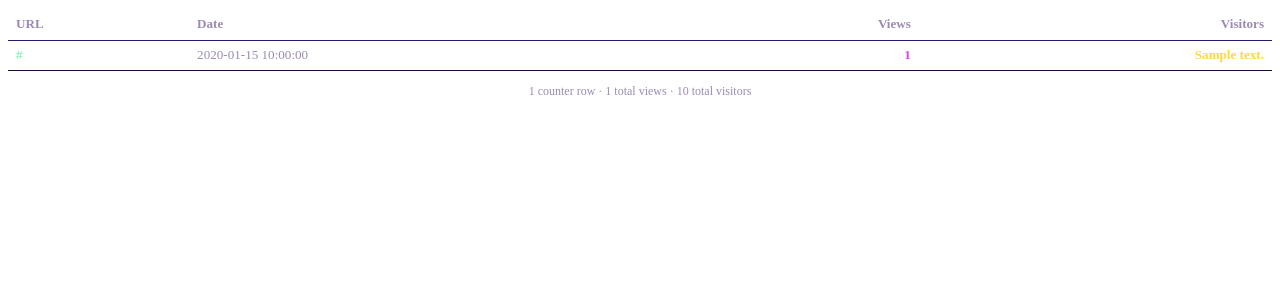
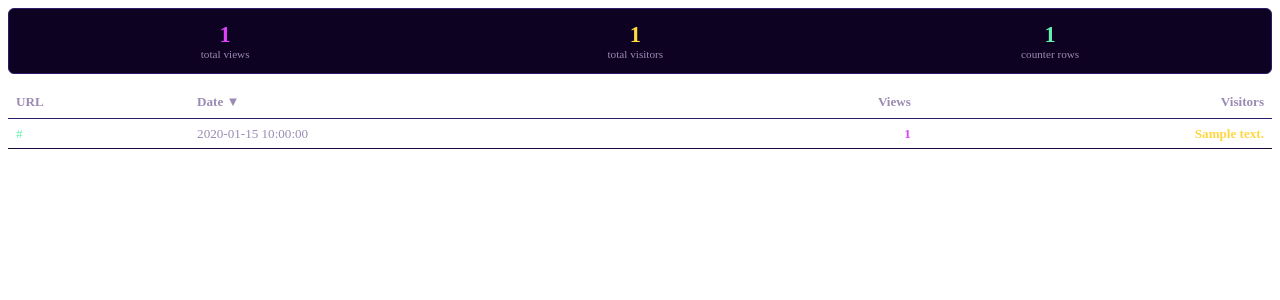
Before and after one commit to fruch/coodie, a Flask app: template demos/realtime-counters/templates/partials/counter_list.html in a window 1280 px wide. Shown: the top 300 px of the page. Run offline with Flask 3, Linux system fonts and the light colour scheme; the template is opened without the code that fills it: most values are stand-ins (such as "Sample title", 1, 10 or a date in 2020).

Commit message:
fix(demos): show counters at top with aggregate totals, sort by date descending
Co-authored-by: fruch <340979+fruch@users.noreply.github.com>

```diff
--- a/demos/realtime-counters/templates/partials/counter_list.html
+++ b/demos/realtime-counters/templates/partials/counter_list.html
@@ -1,21 +1,37 @@
 {% if counters %}
+<!-- Aggregate totals banner -->
+<div style="display: flex; justify-content: space-around; padding: 0.8rem; margin-bottom: 0.8rem; background: #0d0221; border: 1px solid #2d1b69; border-radius: 6px;">
+    <div style="text-align: center;">
+        <div style="font-size: 1.4rem; font-weight: bold; color: #e040fb;">{{ total_views }}</div>
+        <div style="font-size: 0.7rem; color: #9b8bb4;">total views</div>
+    </div>
+    <div style="text-align: center;">
+        <div style="font-size: 1.4rem; font-weight: bold; color: #ffd740;">{{ total_visitors }}</div>
+        <div style="font-size: 0.7rem; color: #9b8bb4;">total visitors</div>
+    </div>
+    <div style="text-align: center;">
+        <div style="font-size: 1.4rem; font-weight: bold; color: #69f0ae;">{{ counters|length }}</div>
+        <div style="font-size: 0.7rem; color: #9b8bb4;">counter rows</div>
+    </div>
+</div>
+
 <table style="width:100%; border-collapse: collapse; font-size: 0.82rem;">
     <thead>
         <tr style="border-bottom: 1px solid #2d1b69; color: #9b8bb4;">
             <th style="text-align:left; padding: 0.5rem;">URL</th>
-            <th style="text-align:left; padding: 0.5rem;">Date</th>
+            <th style="text-align:left; padding: 0.5rem;">Date ▼</th>
             <th style="text-align:right; padding: 0.5rem;">Views</th>
             <th style="text-align:right; padding: 0.5rem;">Visitors</th>
         </tr>
     </thead>
     <tbody>
         {% for c in counters %}
-        <tr style="border-bottom: 1px solid #1a0a3e;">
+        <tr style="border-bottom: 1px solid #1a0a3e;{% if c.date == today %} background: rgba(105, 240, 174, 0.06);{% endif %}">
             <td style="padding: 0.4rem 0.5rem; color: #69f0ae; max-width: 260px; overflow: hidden; text-overflow: ellipsis; white-space: nowrap;">
                 {{ c.url }}
             </td>
-            <td style="padding: 0.4rem 0.5rem; color: #9b8bb4;">
-                {{ c.date }}
+            <td style="padding: 0.4rem 0.5rem; color: {% if c.date == today %}#69f0ae{% else %}#9b8bb4{% endif %};">
+                {{ c.date }}{% if c.date == today %} <span style="font-size: 0.65rem; color: #69f0ae;">● today</span>{% endif %}
             </td>
             <td style="padding: 0.4rem 0.5rem; text-align: right; color: #e040fb; font-weight: bold;">
                 {{ c.view_count }}
@@ -27,11 +43,6 @@
         {% endfor %}
     </tbody>
 </table>
-<p style="margin-top: 0.8rem; font-size: 0.75rem; color: #9b8bb4; text-align: center;">
-    {{ counters|length }} counter row{{ "s" if counters|length != 1 else "" }} ·
-    {{ counters|map(attribute='view_count')|sum }} total views ·
-    {{ counters|map(attribute='unique_visitors')|sum }} total visitors
-</p>
 {% else %}
 <p style="color: #9b8bb4; text-align: center; padding: 2rem;">
     📊 No counters yet — use the form or run <code>make seed</code> to generate traffic.
```
Also changed, not shown: demos/realtime-counters/main.py (+21 -18 lines), demos/realtime-counters/templates/index.html (+23 -22 lines).
